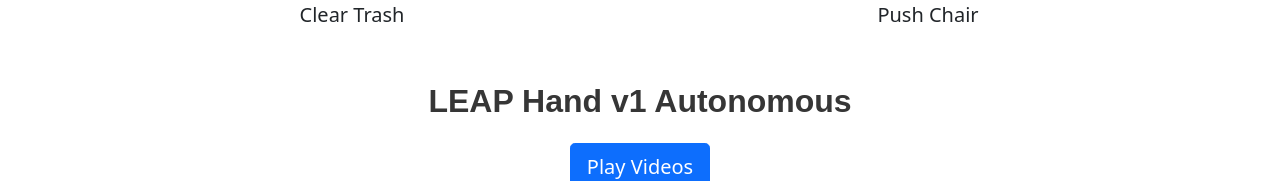
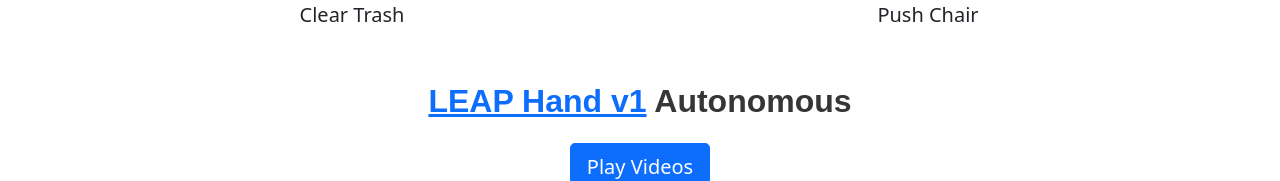
Before and after one commit to bidex-teleop/bidex-teleop.github.io, a plain HTML site: page index.html in a window 1280 px wide. Shown: the part 5093-5274 px from the top of the page. Drawn offline with nearby package versions, Linux system fonts and the light colour scheme; some icons are missing; a web font is replaced by a local one.

Commit message:
adding link to leap hand

```diff
--- a/index.html
+++ b/index.html
@@ -408,7 +408,7 @@
             </div>
             <br><br>
 
-            <h4 class = "title is-34 publication-title">LEAP Hand v1 Autonomous</h4>
+            <h4 class = "title is-34 publication-title"><a href="https://leaphand.com">LEAP Hand v1</a> Autonomous</h4>
             <button id = "button_v_one" type = "button" class="btn btn-primary btn-lg" onclick="v_one()">Play Videos</button>
             <br><br>
             <div class="row">
```
